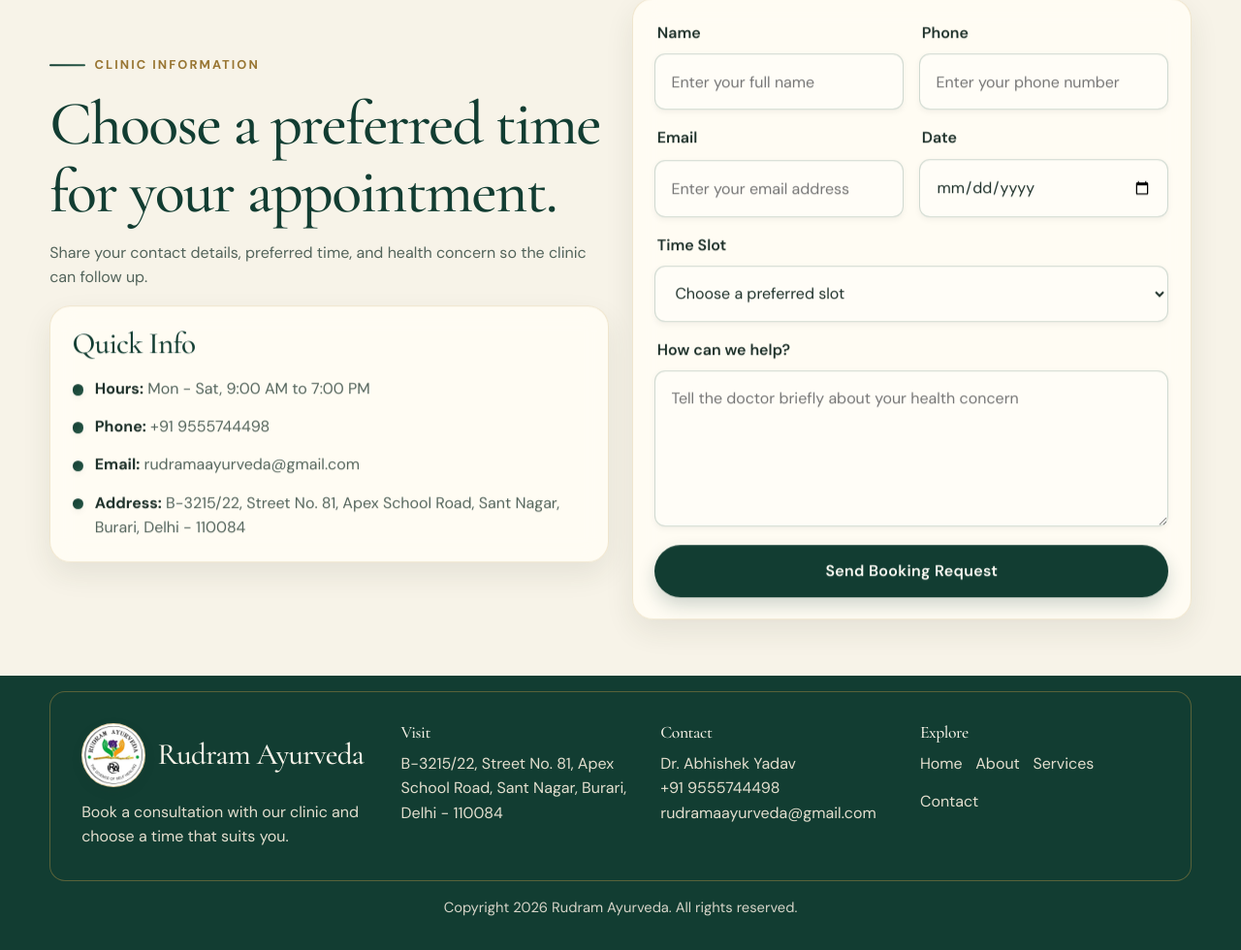
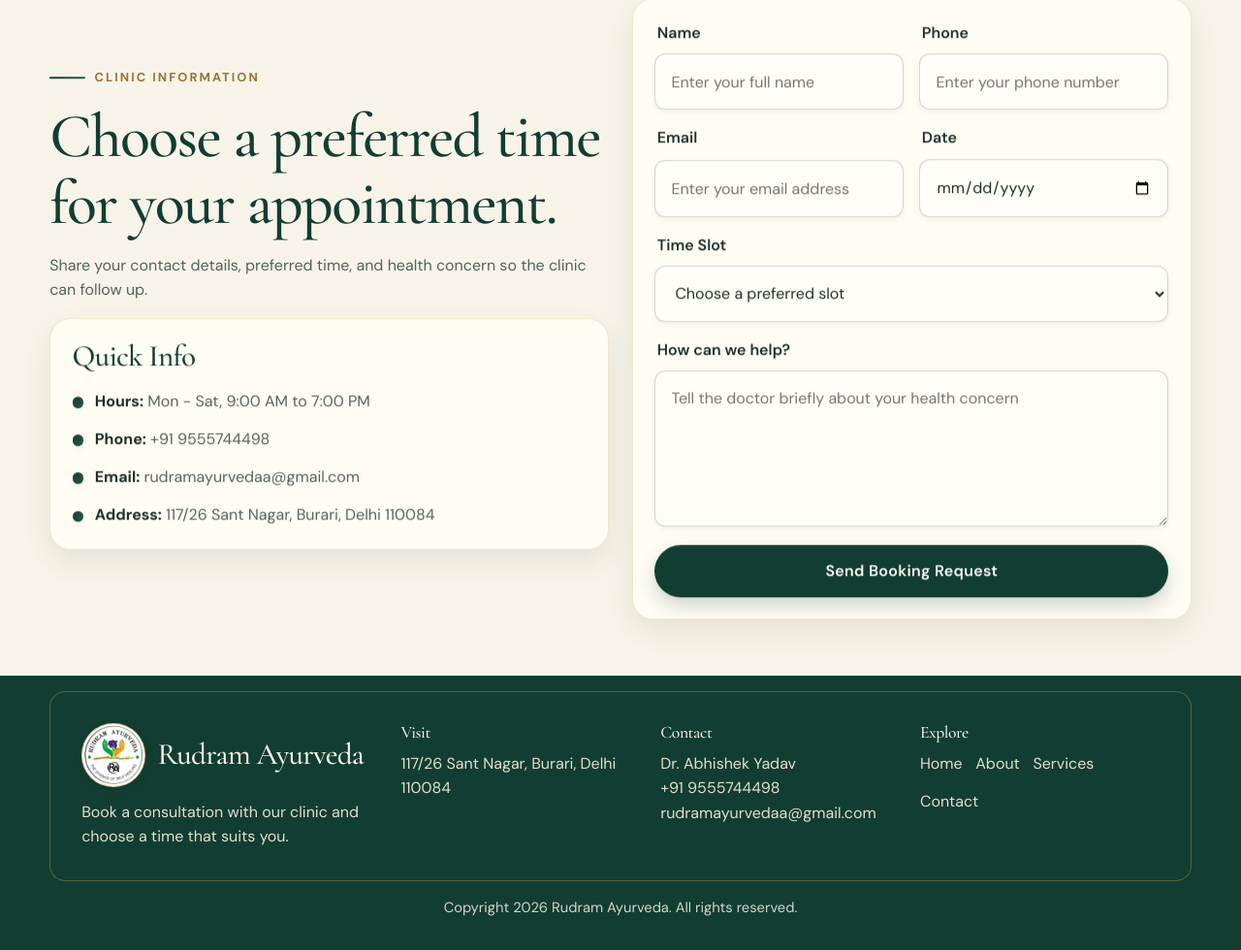
Before and after one commit to Raghvendra2114/rudram_ayurveda, a website: page client/appointment.html in a window 1280 px wide. Shown: the part 1057-2037 px from the top of the page at 97% size. Drawn offline with nearby package versions, Linux system fonts and the light colour scheme.

Commit message:
Update website

```diff
--- a/client/appointment.html
+++ b/client/appointment.html
@@ -55,7 +55,7 @@
             "name": "Rudram Ayurveda",
             "url": "https://rudramayurveda.com/",
             "telephone": "+91 9555744498",
-            "email": "rudramaayurveda@gmail.com",
+            "email": "rudramayurvedaa@gmail.com",
             "medicalSpecialty": "Ayurvedic Medicine"
           },
           {
@@ -182,8 +182,8 @@
               <ul class="detail-list">
                 <li><strong>Hours:</strong> Mon - Sat, 9:00 AM to 7:00 PM</li>
                 <li><strong>Phone:</strong> +91 9555744498</li>
-                <li><strong>Email:</strong> rudramaayurveda@gmail.com</li>
-                <li><strong>Address:</strong> B-3215/22, Street No. 81, Apex School Road, Sant Nagar, Burari, Delhi - 110084</li>
+                <li><strong>Email:</strong> rudramayurvedaa@gmail.com</li>
+                <li><strong>Address:</strong> 117/26 Sant Nagar, Burari, Delhi 110084</li>
               </ul>
             </div>
           </div>
@@ -276,14 +276,14 @@
 
         <div>
           <h4>Visit</h4>
-          <p>B-3215/22, Street No. 81, Apex School Road, Sant Nagar, Burari, Delhi - 110084</p>
+          <p>117/26 Sant Nagar, Burari, Delhi 110084</p>
         </div>
 
         <div>
           <h4>Contact</h4>
           <p><a href="tel:+919555744498">Dr. Abhishek Yadav</a></p>
           <p><a href="tel:+919555744498">+91 9555744498</a></p>
-          <p><a href="mailto:rudramaayurveda@gmail.com">rudramaayurveda@gmail.com</a></p>
+          <p><a href="mailto:rudramayurvedaa@gmail.com">rudramayurvedaa@gmail.com</a></p>
         </div>
 
         <div>
```
Also changed, not shown: client/about.html (+3 -3 lines), client/contact.html (+5 -5 lines), client/index.html (+3 -3 lines), client/services.html (+3 -3 lines).
